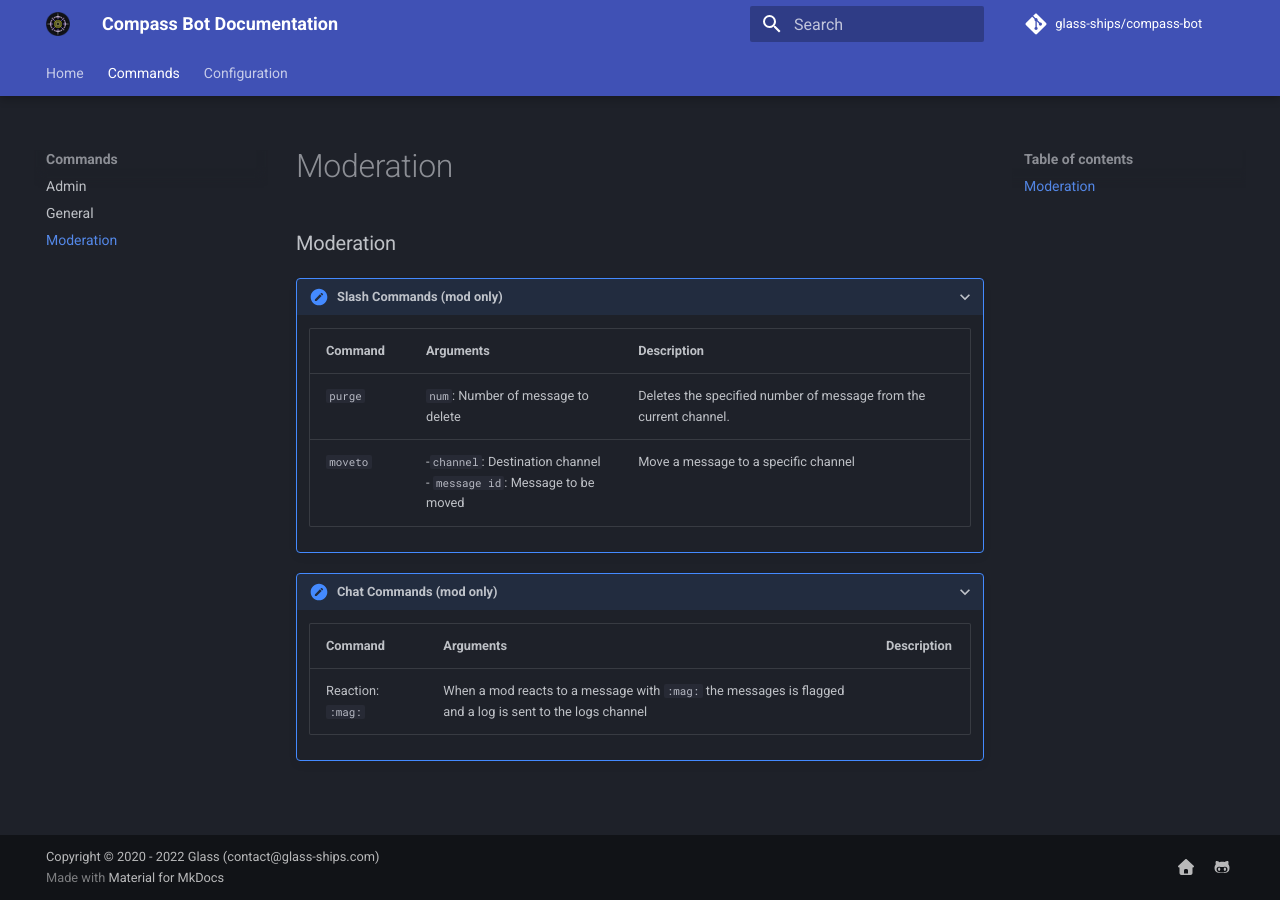
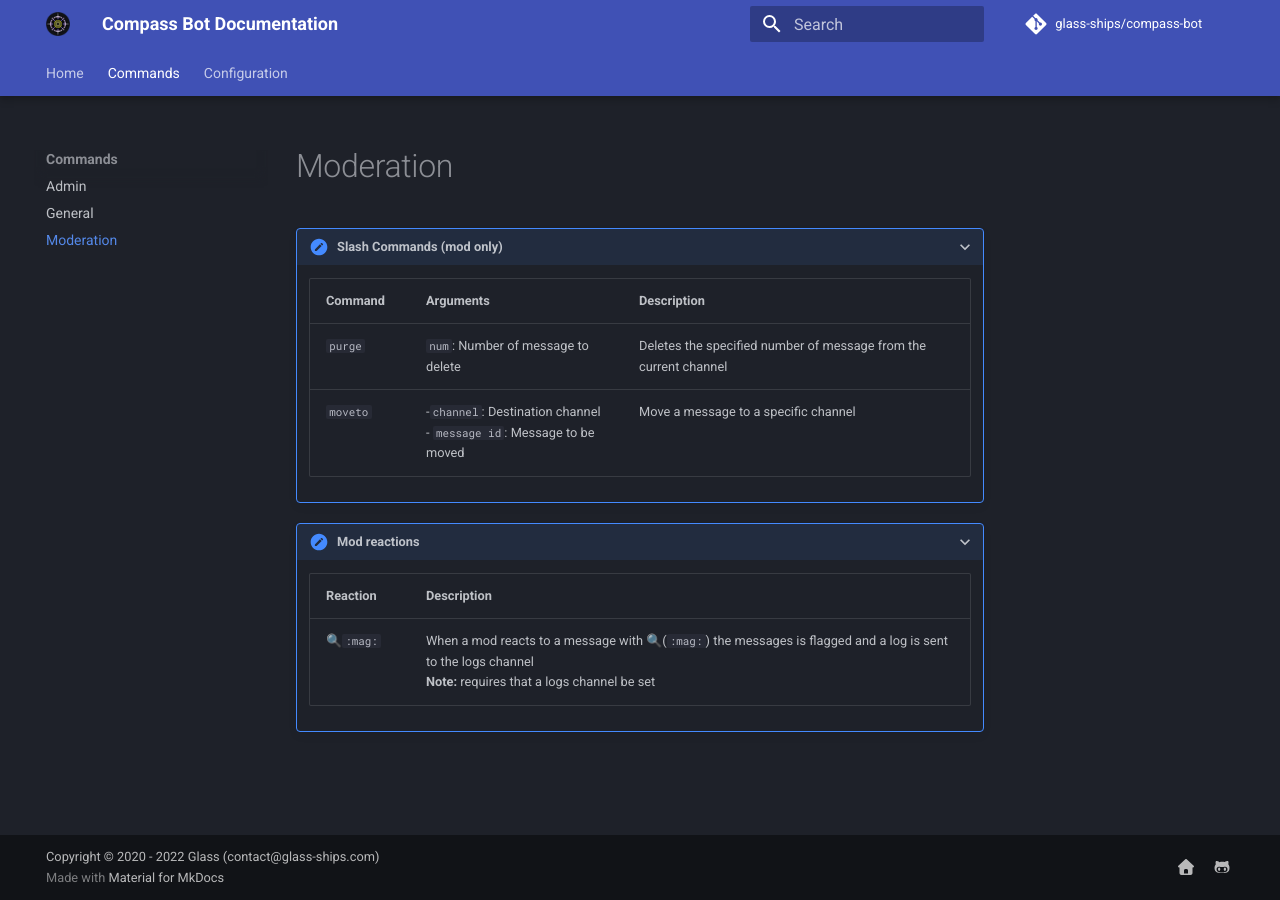
Before and after one commit to glass-ships/compass-bot, an MkDocs documentation site: the page built from docs/Commands/moderation.md, in a window 1280 px wide. Built offline with MkDocs 1.6.1 and Material for MkDocs 9.7.7, drawn with Linux system fonts in a browser that asks for light colours; comment, search, counter and statistics services are not loaded.

Commit message:
upd docs

```diff
--- a/docs/Commands/moderation.md
+++ b/docs/Commands/moderation.md
@@ -1,12 +1,10 @@
-### Moderation
-
 ???+ tldr "Slash Commands (mod only)"
     | Command | Arguments | Description |
     | :--- | :--- | :--- |
-    | `purge` | `num`: Number of message to delete | Deletes the specified number of message from the current channel. |
+    | `purge` | `num`: Number of message to delete | Deletes the specified number of message from the current channel |
     | `moveto` | -`channel`: Destination channel<br>- `message id`: Message to be moved | Move a message to a specific channel |
 
-???+ tldr "Chat Commands (mod only)"
-    | Command | Arguments | Description |
-    | :---| :--- | :--- |
-    | Reaction: `:mag:` | When a mod reacts to a message with `:mag:` the messages is flagged and a log is sent to the logs channel |
+???+ tldr "Mod reactions"
+    | Reaction | Description |
+    | :---| :--- |
+    | 🔍`:mag:` | When a mod reacts to a message with 🔍(`:mag:`) the messages is flagged and a log is sent to the logs channel<br>**Note:** requires that a logs channel be set |
```
Also changed, not shown: docs/Configuration/setup.md (+9 -5 lines).
